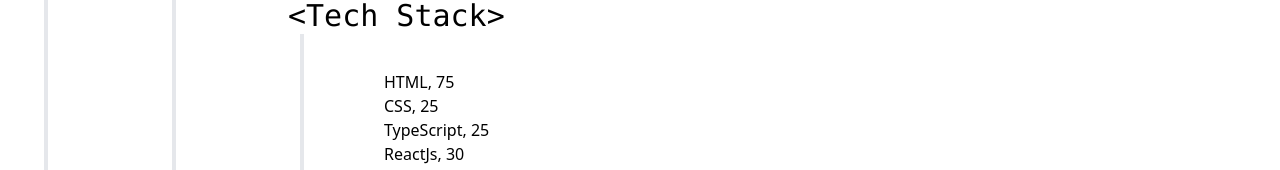
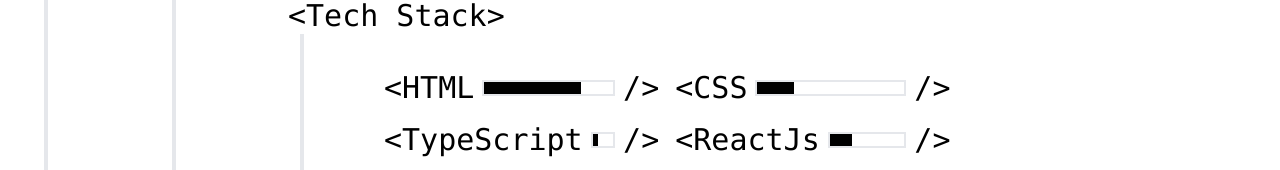
Before and after one commit to rakshit0960/personal-portfolio, a React (Vite) app: page / in a window 1280 px wide. Shown: the part 614-784 px from the top of the page. Built offline with nearby package versions, Linux system fonts and the light colour scheme.

Commit message:
aded basic skills section;

```diff
--- a/src/components/PageHeader.tsx
+++ b/src/components/PageHeader.tsx
@@ -4,9 +4,11 @@
 export default function PageHeader() {
   return (
     <>
-      <SingleComponentWrapper name="Nav">
-        <NavBar />
-      </SingleComponentWrapper>
+      <div className="ml-8">
+        <SingleComponentWrapper name="Nav">
+          <NavBar />
+        </SingleComponentWrapper>
+      </div>
     </>
-  )
+  );
 }
--- a/src/components/SingleComponentWrapper.tsx
+++ b/src/components/SingleComponentWrapper.tsx
@@ -1,6 +1,6 @@
 export default function SingleComponentWrapper({name, children}: {name: string, children: JSX.Element | JSX.Element[] | string}) {
   return (
-        <div className="flex items-center ml-8">
+        <div className="flex items-center">
             <code className= "text-3xl">{`<${name}`}</code>
                 <div className="w-full mx-2"> {children} </div>
             <code className= "text-3xl">{`/>`}</code>
--- a/src/components/SkillComponent.tsx
+++ b/src/components/SkillComponent.tsx
@@ -1,9 +1,12 @@
 import { ISkill } from "../data/SkillObjectInterface";
+import SingleComponentWrapper from "./SingleComponentWrapper";
 
 export default function SkillComponent({ skill }: { skill: ISkill }) {
   return (
-    <div>
-      {skill.name}, {skill.level}
-    </div>
+    <SingleComponentWrapper name={skill.name}>
+      <div className="border-2 h-4">
+        <div className="bg-black h-full" style={{width: `${skill.level}%`}}></div>
+      </div>
+    </SingleComponentWrapper>
   );
 }
--- a/src/components/SkillsSection.tsx
+++ b/src/components/SkillsSection.tsx
@@ -9,7 +9,9 @@
 export default function SkillsSection() {
   return (
     <SectionWrapper name='Tech Stack'>
+      <div className="grid grid-cols-2 gap-4">
         {skillsList.map(skill => <SkillComponent skill={skill} key={skill.id}/>)}
+      </div>
     </SectionWrapper>
   )
 }
```
